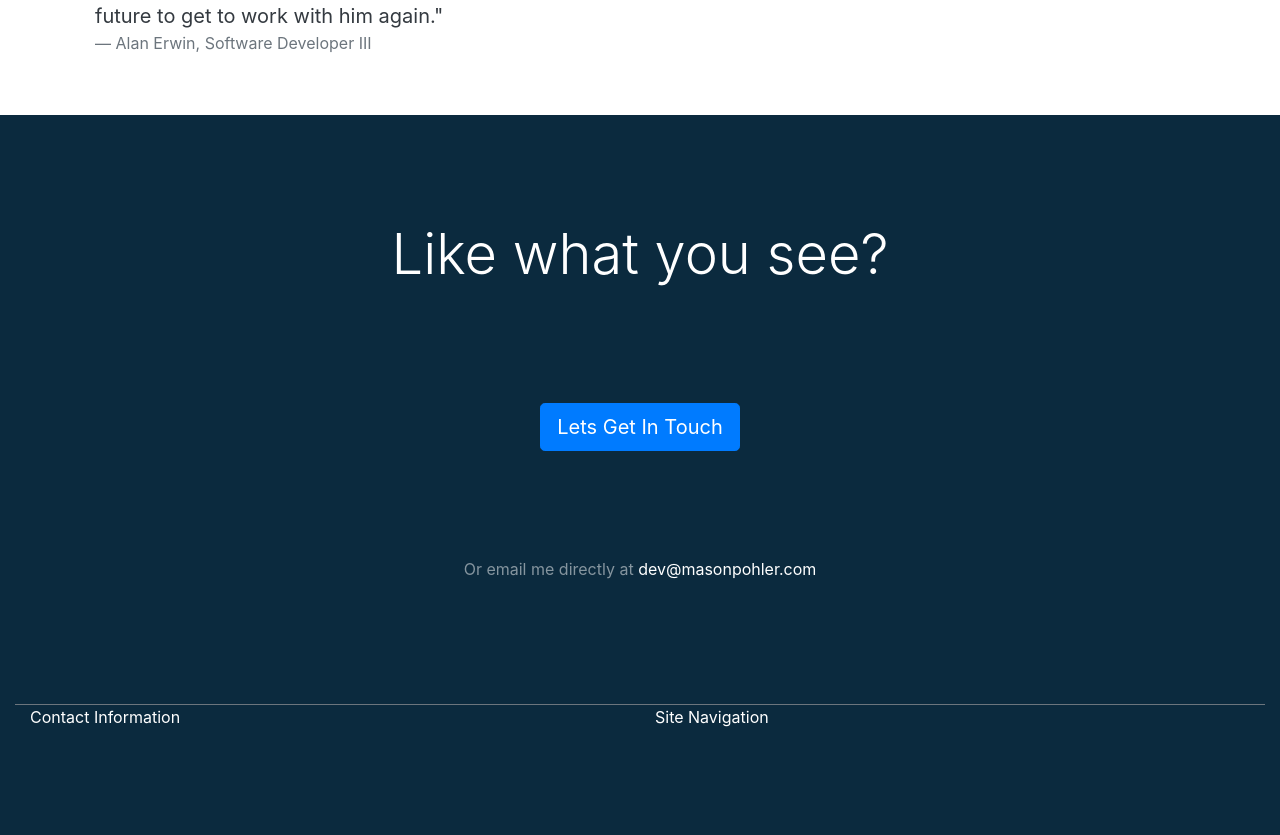
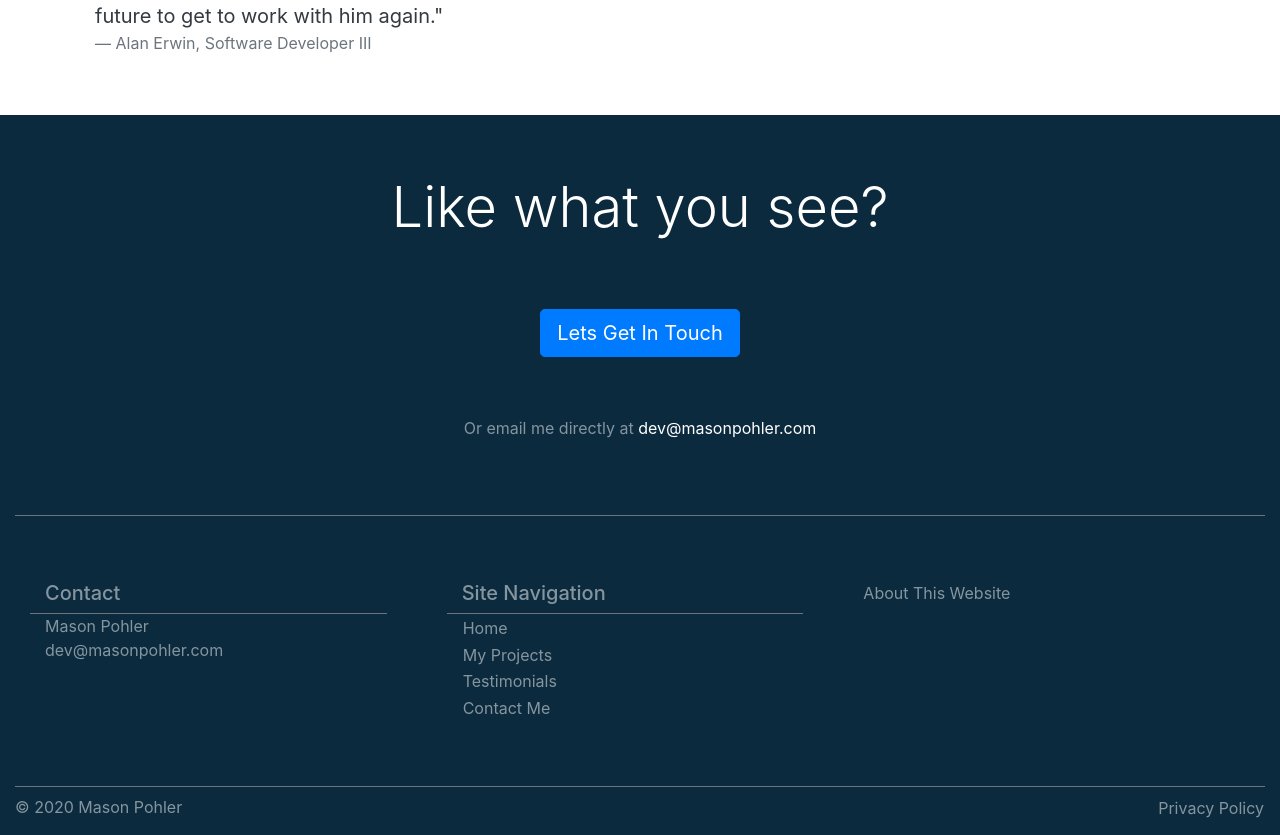
Before and after one commit to mpohler1/my-portfolio, a React (Create React App) app: page / in a window 1280 px wide. Shown: the part 2125-2960 px from the top of the page. Built offline with nearby package versions, Linux system fonts and the light colour scheme; no server answers.

Commit message:
began writing footer

```diff
--- a/src/App.css
+++ b/src/App.css
@@ -22,10 +22,6 @@
     background-color: #0a1823;
 }
 
-.bg-black {
-    background-color: #0b0f11
-}
-
 .center {
     display: flex;
     flex-direction: column;
@@ -35,6 +31,14 @@
 
 .content {
     max-width: 70em;
+}
+
+.footer {
+    min-height: 40vh;
+}
+
+.footer-content {
+    max-width: 1400px;
 }
 
 .modal-shadow {
--- a/src/components/ContactMe.jsx
+++ b/src/components/ContactMe.jsx
@@ -9,9 +9,9 @@ class ContactMe extends Component {
 
     render() {
         return (
-            <div className="container-fluid page bg-blue center text-white" id="contactMe">
+            <div className="container-fluid page bg-blue center text-white-50" id="contactMe">
                 <div className="row my-auto">
-                    <h1 className="display-4 font-weight-light">
+                    <h1 className="display-4 font-weight-light text-white">
                         Like what you see?
                     </h1>
                 </div>
@@ -30,7 +30,7 @@ class ContactMe extends Component {
                         </span>
                     </p>
                 </div>
-                <div className="row mb-auto border-top border-secondary w-100">
+                <div className="row w-100">
                     <Footer/>
                 </div>
             </div>
--- a/src/components/Footer.jsx
+++ b/src/components/Footer.jsx
@@ -1,16 +1,100 @@
 import React, {Component} from "react";
+import {contactInfo} from "../resources/contactMe";
+import {Link} from "react-scroll/modules";
+import {convertRemToPixels} from "../service/rem";
 
 class Footer extends Component{
 
     render() {
         return (
-            <div className="container-fluid">
-                <div className="row">
+            <div className="container-fluid footer center border-top border-secondary p-0">
+                <div className="row w-100 footer-content my-auto">
                     <div className="col">
-                        Contact Information
+                        <div className="container-fluid my-auto">
+                            <div className="row w-100 border-bottom border-secondary">
+                                <div className="col">
+                                    <h5>
+                                       Contact
+                                    </h5>
+                                </div>
+                            </div>
+                            <div className="row">
+                                <div className="col">
+                                    <p>
+                                        {contactInfo.name}<br/>
+                                        {contactInfo.email}<br/>
+                                    </p>
+                                </div>
+                            </div>
+                        </div>
                     </div>
                     <div className="col">
-                        Site Navigation
+                        <div className="container-fluid my-auto">
+                            <div className="row w-100 border-bottom border-secondary">
+                                <div className="col">
+                                    <h5>
+                                        Site Navigation
+                                    </h5>
+                                </div>
+                            </div>
+                            <div className="row">
+                                <div className="col">
+                                    <div className="d-flex flex-column flex-nowrap align-items-start">
+                                        <Link activeClass="active"
+                                              to="home"
+                                              spy={true}
+                                              smooth={true}
+                                              offset={-convertRemToPixels(5)}>
+                                            <p className="m-0 btn btn-link text-white-50 text-nowrap p-0">
+                                                Home
+                                            </p>
+                                        </Link>
+                                        <Link activeClass="active"
+                                              to="projects"
+                                              spy={true}
+                                              smooth={true}
+                                              offset={-convertRemToPixels(5)}>
+                                            <p className="m-0 btn btn-link text-white-50 text-nowrap p-0">
+                                                My Projects
+                                            </p>
+                                        </Link>
+                                        <Link activeClass="active"
+                                              to="testimonials"
+                                              spy={true}
+                                              smooth={true}
+                                              offset={-convertRemToPixels(5)}>
+                                            <p className="m-0 btn btn-link text-white-50 text-nowrap p-0">
+                                                Testimonials
+                                            </p>
+                                        </Link>
+                                        <Link activeClass="active"
+                                              to="contactMe"
+                                              spy={true}
+                                              smooth={true}
+                                              offset={-convertRemToPixels(5)}>
+                                            <p className="m-0 btn btn-link text-white-50 text-nowrap p-0">
+                                                Contact Me
+                                            </p>
+                                        </Link>
+                                    </div>
+                                </div>
+                            </div>
+                        </div>
+                    </div>
+                    <div className="col">
+                        About This Website
+                    </div>
+                </div>
+                <div className="row w-100 border-top border-secondary p-0">
+                    <div className="col text-left text-nowrap pt-2 pl-0">
+                        <p>
+                            &copy; 2020 Mason Pohler
+                        </p>
+                    </div>
+                    <div className="col text-right text-nowrap pt-2 pr-0 float-right">
+                        <button className="btn btn-link text-white-50 text-nowrap p-0 float-right">
+                            Privacy Policy
+                        </button>
                     </div>
                 </div>
             </div>
```
